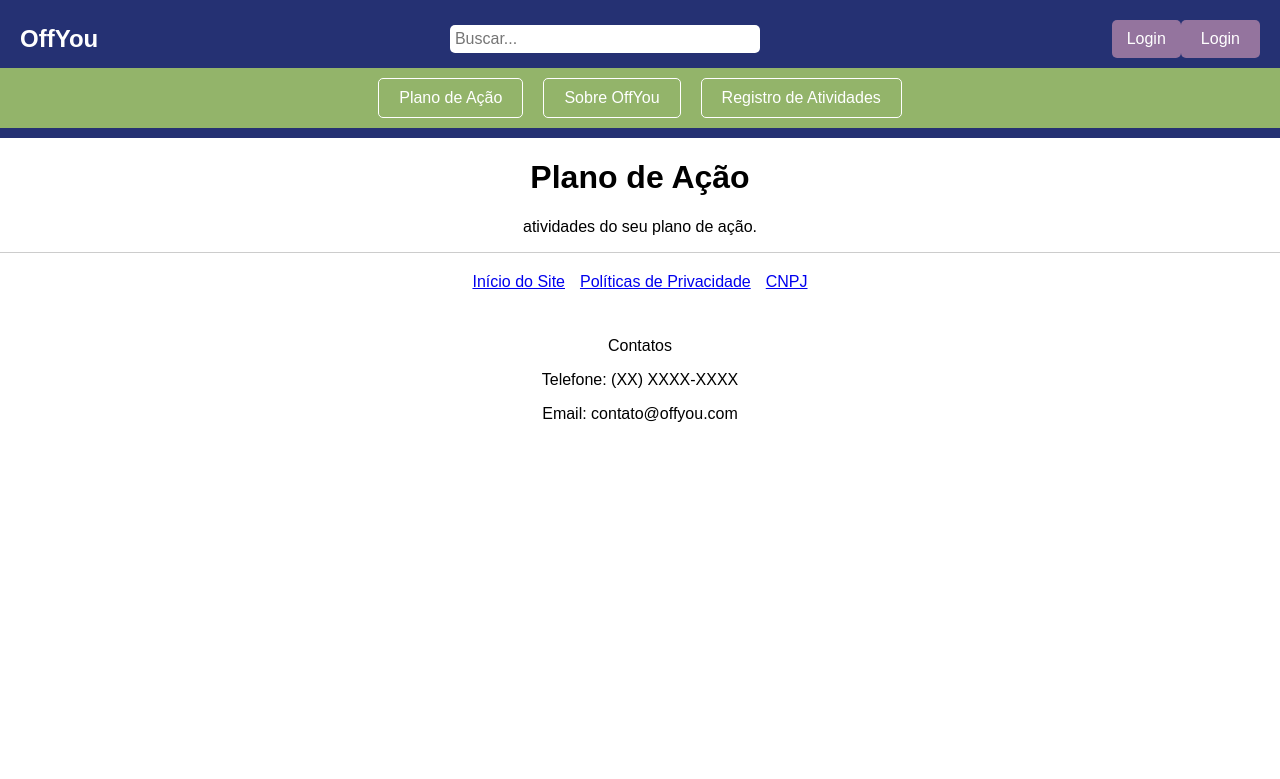
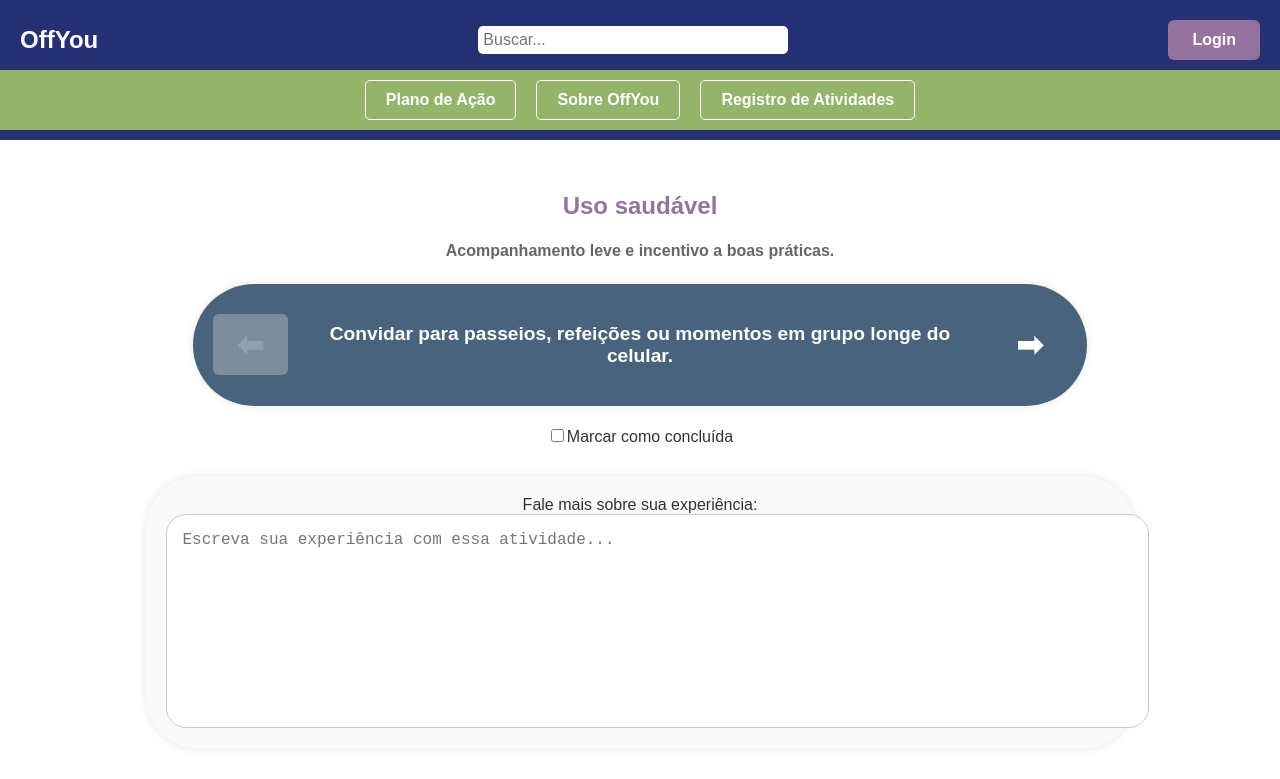
Before and after one commit to estephgermana/off-you, a React (Create React App) app in the folder frontend/: page /plano-de-acao in a window 1280 px wide. Shown: the top 779 px of the page. Built offline with nearby package versions, Linux system fonts and the light colour scheme.

Commit message:
plano de acao

```diff
--- a/frontend/src/components/Header.tsx
+++ b/frontend/src/components/Header.tsx
@@ -13,7 +13,6 @@ const Header: React.FC = () => {
           <input type="text" placeholder="Buscar..." />
         </div>
         <div>
-          <button className="login-button">Login</button>
           <Link  to="/login"><button>Login</button></Link>
         </div>
       </div>
--- a/frontend/src/pages/PlanoDeAcao.tsx
+++ b/frontend/src/pages/PlanoDeAcao.tsx
@@ -1,13 +1,144 @@
-// src/pages/PlanoDeAcao.tsx
-import React from 'react';
+import React, { useState, useEffect } from "react";
+import { useLocation, useNavigate } from "react-router-dom";
+import { Link } from "react-router-dom";
+import '../styles/PlanoDeAcao.css';
 
-const PlanoDeAcao: React.FC = () => {
+type Grau = "Uso saudável" | "Dependência leve" | "Dependência moderada" | "Dependência severa";
+
+const planos: Record<Grau, { descricao: string; atividades: string[] }> = {
+  "Uso saudável": {
+    descricao: "Acompanhamento leve e incentivo a boas práticas.",
+    atividades: [
+      "Convidar para passeios, refeições ou momentos em grupo longe do celular.",
+      "Incentivar o uso equilibrado de telas com elogios e reconhecimento.",
+      "Propor atividades divertidas offline, como jogos, caminhadas, ou cozinhar juntos.",
+      "Estimular pequenos desafios como: 'Vamos deixar o celular de lado por um tempo e fazer algo diferente juntos?'",
+    ],
+  },
+  "Dependência leve": {
+    descricao: "Sinais iniciais de dependência percebidos.",
+    atividades: [
+      "Criar momentos de convivência leves, como refeições ou filmes sem celulares por perto.",
+      "Estabelecer combinados afetivos como: 'Durante o jantar, vamos deixar os celulares guardados?'",
+      "Convidar para hobbies offline, como montar quebra-cabeça, pintar ou andar de bicicleta juntos.",
+      "Conversar com empatia, dizendo: 'Notei que você tem passado bastante tempo online, quer fazer outra coisa comigo por um tempo?'",
+    ],
+  },
+  "Dependência moderada": {
+    descricao: "Prejuízos percebidos e rotina afetada.",
+    atividades: [
+      "Estar presente, sem cobranças, mostrando-se disponível para conversar ou apenas estar junto.",
+      "Propor atividades fora de casa, mesmo rápidas, como uma caminhada ou uma ida até uma padaria.",
+      "Retomar algo que a pessoa costumava gostar antes, como ver um álbum de fotos, cuidar de plantas ou ouvir música juntos.",
+      "Ajudar a perceber como o uso da internet está impactando a rotina e oferecer acolhimento para buscar ajuda.",
+      "Sugerir apoio profissional com carinho, mostrando que está disposto a acompanhar.",
+    ],
+  },
+  "Dependência severa": {
+    descricao: "Isolamento e prejuízos graves observados.",
+    atividades: [
+      "Demonstrar acolhimento com presença, mesmo que a pessoa esteja isolada ou usando o celular.",
+      "Evitar confrontos diretos; priorizar a escuta e a construção de confiança.",
+      "Sugerir pequenas ações juntos, como abrir a janela, tomar um café, ou ouvir uma música.",
+      "Relembrar afetivamente momentos bons que viveram juntos fora do ambiente digital.",
+      "Acompanhar com paciência e constância, sendo um apoio silencioso e amoroso.",
+    ],
+  },
+};
+
+export default function PlanoDeAcao() {
+  const location = useLocation();
+  const grauDependencia: Grau = location.state?.grau || "Uso saudável";
+  const planoAtual = planos[grauDependencia];
+
+  const [indexAtual, setIndexAtual] = useState(0);
+  const [atividadesFeitas, setAtividadesFeitas] = useState<boolean[]>([]);
+  const [comentarios, setComentarios] = useState<string[]>([]);
+
+  useEffect(() => {
+    setAtividadesFeitas(new Array(planoAtual.atividades.length).fill(false));
+    setComentarios(new Array(planoAtual.atividades.length).fill(""));
+  }, [planoAtual]);
+
+  const toggleAtividade = () => {
+    const novas = [...atividadesFeitas];
+    novas[indexAtual] = !novas[indexAtual];
+    setAtividadesFeitas(novas);
+  };
+
+  const atualizarComentario = (texto: string) => {
+    const novos = [...comentarios];
+    novos[indexAtual] = texto;
+    setComentarios(novos);
+  };
+
+  const salvarProgresso = () => {
+    const registro = {
+      grau: grauDependencia,
+      atividades: planoAtual.atividades.map((a, i) => ({
+        texto: a,
+        feita: atividadesFeitas[i],
+        comentario: comentarios[i],
+      })),
+      data: new Date().toLocaleString(),
+    };
+    const registros = JSON.parse(localStorage.getItem("registros") || "[]");
+    registros.push(registro);
+    localStorage.setItem("registros", JSON.stringify(registros));
+    alert("Progresso salvo!");
+  };
+
   return (
-    <div>
-      <h1>Plano de Ação</h1>
-      <p>atividades do seu plano de ação.</p>
+    <div className="plano-container">
+      <h2>{grauDependencia}</h2>
+      <h4>{planoAtual.descricao}</h4>
+
+      <div className="atividade-box">
+        <button
+          className="seta-esquerda"
+          onClick={() => setIndexAtual(indexAtual - 1)}
+          disabled={indexAtual === 0}
+        >
+          ⬅
+        </button>
+        <div className="atividade-titulo">
+          {planoAtual.atividades[indexAtual]}
+        </div>
+        <button
+          className="seta-direita"
+          onClick={() => setIndexAtual(indexAtual + 1)}
+          disabled={indexAtual === planoAtual.atividades.length - 1}
+        >
+          ➡
+        </button>
+      </div>
+
+      <div className="atividade-detalhe">
+        <label>
+          <input
+            type="checkbox"
+            checked={atividadesFeitas[indexAtual]}
+            onChange={toggleAtividade}
+          />
+          Marcar como concluída
+        </label>
+      </div>
+
+      <div className="comentario-box">
+        <label>Fale mais sobre sua experiência:</label>
+        <textarea
+          value={comentarios[indexAtual]}
+          onChange={(e) => atualizarComentario(e.target.value)}
+          placeholder="Escreva sua experiência com essa atividade..."
+        />
+      </div>
+
+      <div className="botoes">
+        <button onClick={salvarProgresso}>Salvar progresso</button>
+        <Link to="/registro-atividade">
+          <button>Ver Progresso</button>
+        </Link>
+      </div>
     </div>
   );
-};
-
-export default PlanoDeAcao;
+}
--- a/frontend/src/pages/Questionario.tsx
+++ b/frontend/src/pages/Questionario.tsx
@@ -1,5 +1,8 @@
 // src/pages/Questionario.tsx
 import React, { useState } from 'react';
+import { Link } from 'react-router-dom';
+
+
 import '../styles/Questionario.css';
 
 const perguntas = [
@@ -22,15 +25,57 @@ const perguntas = [
 
 const alternativas = ["Nunca", "Raramente", "Às vezes", "Frequentemente", "Sempre"];
 
+const resultados = [
+  {
+    grau: 'Uso saudável',
+    descricao: 'A pessoa tem um relacionamento equilibrado com a internet. Usa a rede para trabalho, estudo ou lazer sem prejuízos evidentes em sua rotina.',
+    comportamentos: [
+      'Consegue alternar facilmente entre atividades online e offline.',
+      'Não apresenta sinais de irritação quando está desconectada.',
+      'Mantém interações sociais presenciais saudáveis.'
+    ]
+  },
+  {
+    grau: 'Dependência leve',
+    descricao: 'Indica sinais iniciais de uso excessivo da internet. A pessoa começa a demonstrar dificuldades leves para equilibrar o uso com suas atividades do dia a dia.',
+    comportamentos: [
+      'Atrasos leves em tarefas ou compromissos.',
+      'Preferência por atividades online em vez de presenciais, mas ainda sem isolamento completo.',
+      'Pequena irritabilidade ao se desconectar.'
+    ]
+  },
+  {
+    grau: 'Dependência moderada',
+    descricao: 'O uso da internet já está causando impactos perceptíveis no cotidiano, como piora no desempenho escolar, trabalho ou relacionamentos.',
+    comportamentos: [
+      'Evita compromissos para ficar online.',
+      'Irrita-se com facilidade quando não está conectado(a).',
+      'Sono irregular e fadiga.',
+      'Interações sociais começam a ser substituídas por virtuais.'
+    ]
+  },
+  {
+    grau: 'Dependência severa',
+    descricao: 'A internet domina significativamente a rotina da pessoa. Há prejuízos graves em diversas áreas da vida — acadêmica, profissional, social e emocional.',
+    comportamentos: [
+      'Isolamento social significativo.',
+      'Falta de higiene, desorganização da rotina, sedentarismo extremo.',
+      'Episódios de agressividade, insônia ou fuga da realidade.',
+      'Recusa em aceitar ajuda ou admitir o problema.'
+    ]
+  }
+];
+
 const Questionario: React.FC = () => {
   const [indicePergunta, setIndicePergunta] = useState(0);
-    const [respostas, setRespostas] = useState<number[]>(new Array(perguntas.length).fill(-1)); // -1 significa sem resposta
-    const [mensagemFinal, setMensagemFinal] = useState<string | null>(null);
+  const [respostas, setRespostas] = useState<number[]>(new Array(perguntas.length).fill(-1));
+  const [resultado, setResultado] = useState<null | typeof resultados[0]>(null);
+
 
   const handleResposta = (index: number) => {
-      const newRespostas = [...respostas];
-      newRespostas[indicePergunta] = index;
-      setRespostas(newRespostas);
+    const novasRespostas = [...respostas];
+    novasRespostas[indicePergunta] = index;
+    setRespostas(novasRespostas);
   };
 
   const proximaPergunta = () => {
@@ -38,7 +83,7 @@ const perguntas = [
       if (indicePergunta < perguntas.length - 1) {
         setIndicePergunta(indicePergunta + 1);
       } else {
-          calcularPontuacao();
+        calcularResultado();
       }
     }
   };
@@ -49,36 +94,47 @@ const perguntas = [
     }
   };
 
-    const calcularPontuacao = () => {
-      const pontuacao = respostas.reduce((acc, resposta) => acc + (resposta + 1), 0);
-      let resultado = '';
-      if (pontuacao <= 30) resultado = 'Uso saudável (sem dependência)';
-      else if (pontuacao <= 45) resultado = 'Dependência leve';
-      else if (pontuacao <= 60) resultado = 'Dependência moderada';
-      else resultado = 'Dependência severa';
-      setMensagemFinal(`Sua pontuação foi: ${pontuacao} - ${resultado}`);
+  const calcularResultado = () => {
+    const total = respostas.reduce((acc, val) => acc + (val + 1), 0);
+    let grau;
+    if (total <= 30) grau = resultados[0];
+    else if (total <= 45) grau = resultados[1];
+    else if (total <= 60) grau = resultados[2];
+    else grau = resultados[3];
+    setResultado(grau);
   };
 
   return (
     <div className="questionario">
-        {mensagemFinal ? (
+      {resultado ? (
         <div className="resultado">
-            <h2>{mensagemFinal}</h2>
+          <h2>{resultado.grau}</h2>
+          <p><strong>Descrição:</strong> {resultado.descricao}</p>
+          <p><strong>Possíveis comportamentos:</strong></p>
+          <ul>
+            {resultado.comportamentos.map((item, i) => (
+              <li key={i}>{item}</li>
+            ))}
+          </ul>
+          <p className="frase-final">Confira sugestões de atividades mais completas para ajudar seu amigo ou familiar:</p>
+          <Link to="/plano-de-acao">
+              <button>Ver Plano de Ação</button>
+          </Link>
+
         </div>
       ) : (
         <div>
           <h2>{perguntas[indicePergunta]}</h2>
           <div className="alternativas">
-              {alternativas.map((alternativa, index) => (
-                <label key={index} className={`alternativa ${respostas[indicePergunta] === index ? 'selecionada' : ''}`}>
+            {alternativas.map((alt, i) => (
+              <label key={i} className={`alternativa ${respostas[indicePergunta] === i ? 'selecionada' : ''}`}>
                 <input
                   type="radio"
-                    name={`pergunta-${indicePergunta}`}
-                    value={index}
-                    checked={respostas[indicePergunta] === index}
-                    onChange={() => handleResposta(index)}
+                  value={i}
+                  checked={respostas[indicePergunta] === i}
+                  onChange={() => handleResposta(i)}
                 />
-                  {alternativa}
+                {alt}
               </label>
             ))}
           </div>
--- /dev/null
+++ b/frontend/src/styles/PlanoDeAcao.css
@@ -0,0 +1,104 @@
+.plano-container {
+    max-width: 1000px;
+    margin: auto;
+    background: #fff;
+    padding: 2rem;
+    border-radius: 12px;
+    font-family: sans-serif;
+    color: #333;
+  }
+
+  h2 {
+    color: #94749e;
+  }
+
+  h4 {
+    color: #666;
+    margin-bottom: 1.5rem;
+  }
+
+  .atividade-box {
+    width: 854px;
+    height: 122px;
+    margin: 20px auto;
+    border-radius: 61px;
+    background-color: #4a637d;
+    display: flex;
+    align-items: center;
+    justify-content: space-between;
+    padding: 0 20px;
+    box-shadow: 0 0 8px rgba(0,0,0,0.1);
+    position: relative;
+  }
+
+  .atividade-titulo {
+    font-size: 1.2rem;
+    text-align: center;
+    flex: 1;
+    padding: 0 30px;
+    color: #ffffff;
+    font-weight: bold;
+  }
+
+  .seta-esquerda,
+  .seta-direita {
+    font-size: 2rem;
+    background: transparent;
+    border: none;
+    cursor: pointer;
+    color: #ffffff;
+  }
+
+  .seta-esquerda:disabled,
+  .seta-direita:disabled {
+    opacity: 0.4;
+    cursor: not-allowed;
+  }
+
+  .atividade-detalhe {
+    margin-top: 1rem;
+    font-size: 1rem;
+  }
+
+  .comentario-box {
+    width: 989px;
+    height: 273px;
+    margin: 30px auto;
+    border-radius: 53px;
+    background: #f9f9f9;
+    padding: 20px;
+    box-sizing: border-box;
+    box-shadow: 0 0 8px rgba(0,0,0,0.1);
+  }
+
+  textarea {
+    width: 100%;
+    height: 180px;
+    padding: 1rem;
+    border-radius: 20px;
+    border: 1px solid #ccc;
+    resize: none;
+    font-size: 1rem;
+  }
+
+  .botoes {
+    display: flex;
+    justify-content: center;
+    gap: 1rem;
+    margin-top: 2rem;
+  }
+
+  button {
+    background-color: #94749e;
+    color: white;
+    border: none;
+    padding: 0.7rem 1.5rem;
+    border-radius: 6px;
+    cursor: pointer;
+    font-weight: bold;
+    transition: background 0.3s ease;
+  }
+
+  button:hover {
+    background-color: #7a6283;
+  }
--- a/frontend/src/styles/Questionario.css
+++ b/frontend/src/styles/Questionario.css
@@ -1,15 +1,16 @@
 .questionario {
-  max-width: 600px;
-  margin: 20px auto;
+  max-width: 700px;
+  margin: 40px auto;
   padding: 20px;
-  border-radius: 8px;
-  background-color: #f9f9f9;
+  background: #f8f8ff;
+  border-radius: 10px;
+  font-family: Arial, sans-serif;
 }
 
 h2 {
-  font-size: 20px;
+  font-size: 24px;
+  margin-bottom: 20px;
   color: #253173;
-  margin-bottom: 20px;
 }
 
 .alternativas {
@@ -20,20 +21,21 @@ h2 {
   display: block;
   margin: 10px 0;
   font-size: 16px;
-  cursor: pointer;
 }
 
 .alternativa input {
   margin-right: 10px;
 }
 
-.alternativa.selecionada {
+.selecionada {
+  font-weight: bold;
   color: #253173;
 }
 
 .botoes {
   display: flex;
   justify-content: space-between;
+  margin-top: 20px;
 }
 
 button {
@@ -41,9 +43,9 @@ button {
   color: white;
   border: none;
   padding: 10px 20px;
-  border-radius: 5px;
+  border-radius: 8px;
+  font-size: 16px;
   cursor: pointer;
-  font-size: 16px;
 }
 
 button:disabled {
@@ -52,7 +54,17 @@ button:disabled {
 }
 
 .resultado {
-  text-align: center;
-  font-size: 18px;
-  color: #253173;
+  padding: 20px;
+  text-align: left;
 }
+
+.resultado ul {
+  list-style: disc;
+  padding-left: 20px;
+}
+
+.frase-final {
+  margin: 20px 0;
+  font-style: italic;
+  color: #333;
+}
```
Lines whose indentation alone changed are shown as unchanged.
